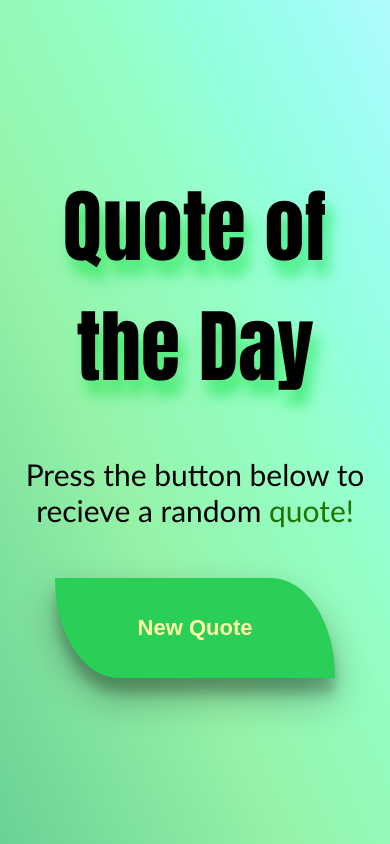
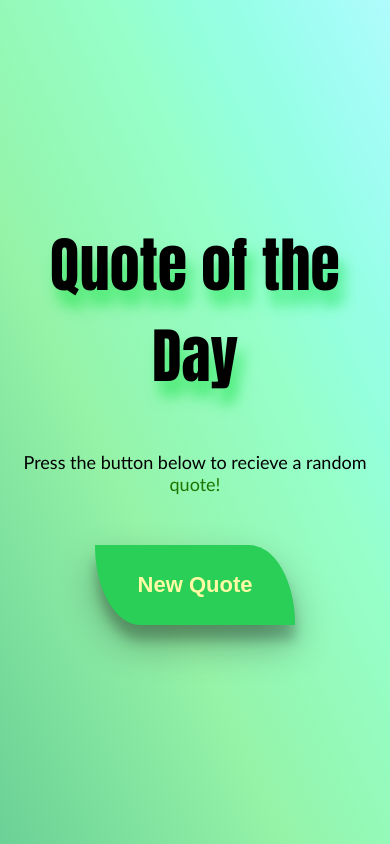
Before and after one commit to Abdo-Mohammed8/project-js, a plain HTML site: page index.html in a window 390 px wide. Drawn offline with Linux system fonts and the light colour scheme.

Commit message:
Third commit

```diff
--- a/css/main.css
+++ b/css/main.css
@@ -101,3 +101,30 @@ p {
 
     color: rgb(34, 118, 6);
 }
+
+
+@media screen and (max-width: 768px) {
+
+
+    h1{
+        font-size: 60px;
+    }
+
+    .title-p{
+
+        font-size: 18px;
+    }
+    .quote-text{
+
+        font-size: 20px;
+
+    }
+
+    .btu {
+
+        width: 200px;
+        height: 80px;
+    }
+
+
+}
--- a/index.html
+++ b/index.html
@@ -4,7 +4,8 @@
 <head>
     <meta charset="UTF-8">
     <meta name="viewport" content="width=device-width, initial-scale=1.0">
-    <title>Document</title>
+    <link rel="shortcut icon" href="./imgs/favicon.ico" type="image/x-icon">
+    <title>Quotes App</title>
     <link rel="stylesheet" href="./css/main.css">
 </head>
 <body>
```
Also changed, not shown: imgs/favicon.ico (added).
